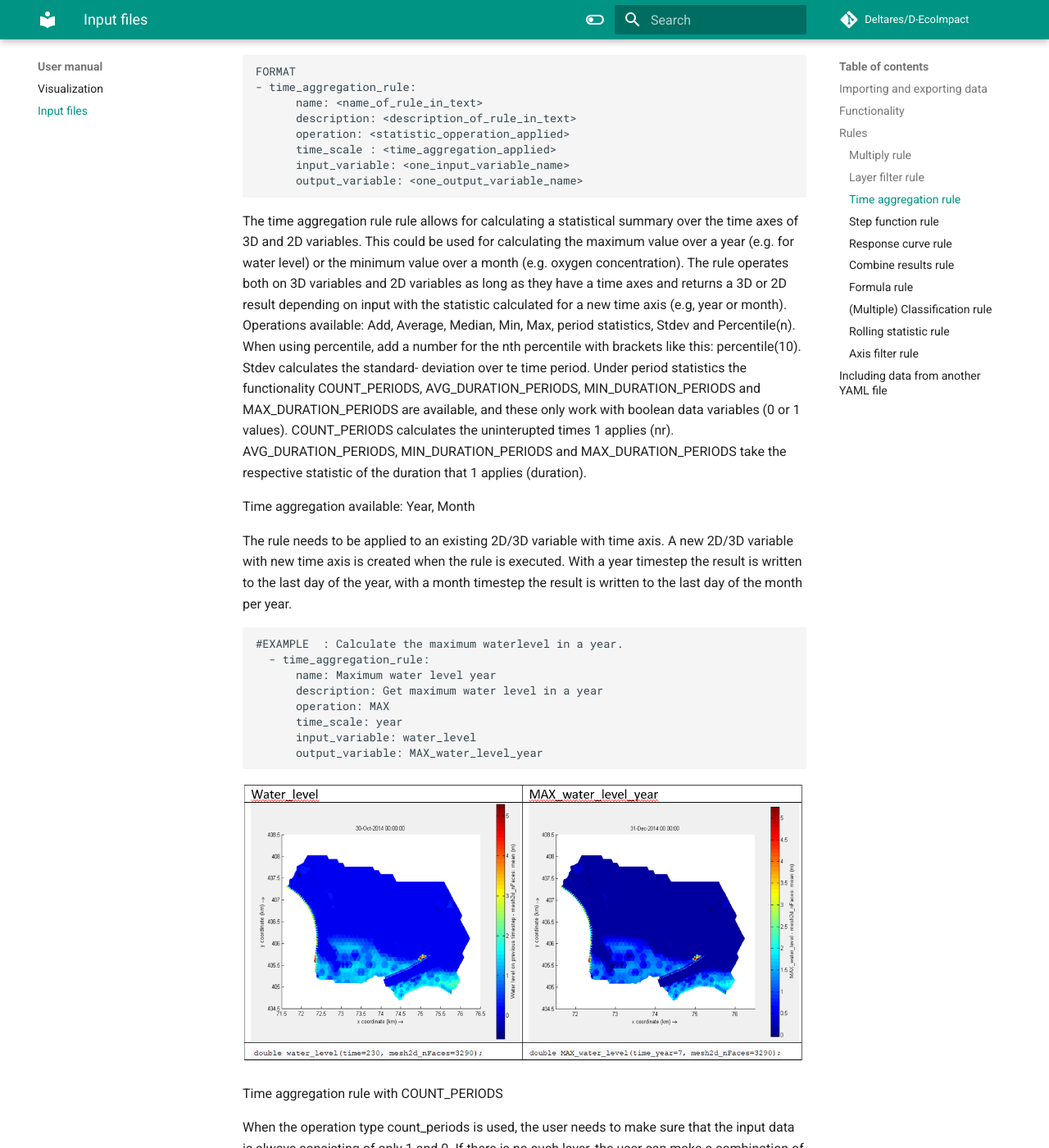
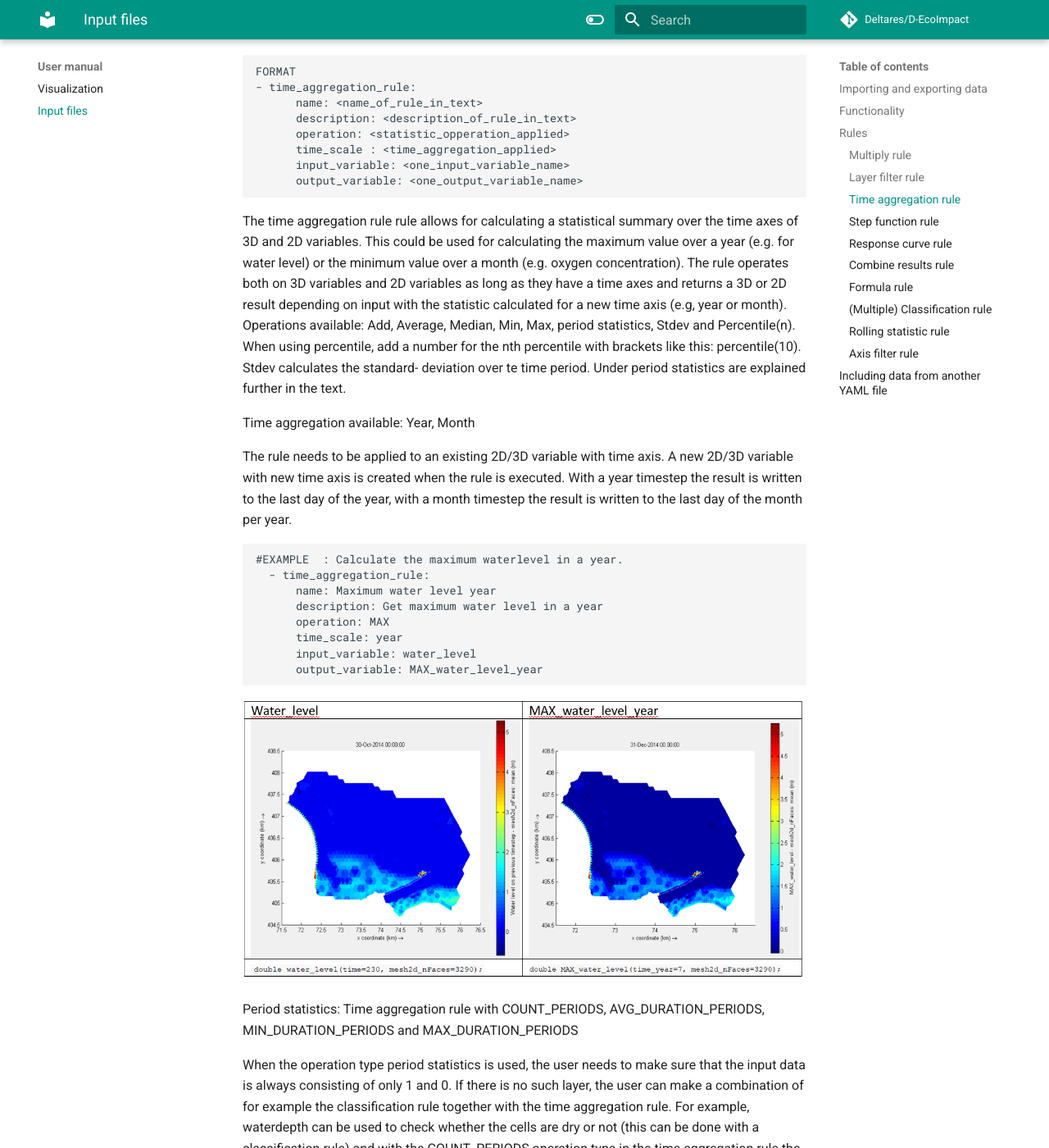
Before and after one commit to Deltares/D-EcoImpact, an MkDocs documentation site: the page built from docs/manual/input.md, in a window 1280 px wide and 1400 px high, scrolled down 5223 px. Shown: the whole window at 82% size. Built offline with MkDocs 1.6.1 and Material for MkDocs 9.7.7, drawn with Linux system fonts in a browser that asks for light colours; comment, search, counter and statistics services are not loaded; the version menu is left out; some of the changed text lies outside the part shown.

Commit message:
Correct in input for some duplication and correct PNG extension
Correct in input for some duplication and correct PNG extension

````diff
--- a/docs/manual/input.md
+++ b/docs/manual/input.md
@@ -24,7 +24,7 @@ The model needs at least one rule under “rules” to execute.
 
 ```
 #FORMAT
-version: <D-Eco Impact version_nr>
+version: <D-Eco_Impact_version_nr>
 
 input-data:
   - dataset:
@@ -183,8 +183,7 @@ FORMAT
 ```
 
 The time aggregation rule rule allows for calculating a statistical summary over the time axes of 3D and 2D variables. This could be used for calculating the maximum value over a year (e.g. for water level) or the minimum value over a month (e.g. oxygen concentration). The rule operates both on  3D variables and 2D variables as long as they have a time axes and returns a 3D or 2D result depending on input with the statistic calculated for a new time axis (e.g, year or month).
-Operations available: Add, Average, Median, Min, Max, period statistics, Stdev and Percentile(n). When using percentile, add a number for the nth percentile with brackets like this: percentile(10). Stdev calculates the standard- deviation over te time period. Under period statistics the functionality COUNT_PERIODS, AVG_DURATION_PERIODS, MIN_DURATION_PERIODS and MAX_DURATION_PERIODS are available, and these only work with boolean data variables (0 or 1 values). COUNT_PERIODS calculates the uninterupted times 1 applies (nr). AVG_DURATION_PERIODS, MIN_DURATION_PERIODS and MAX_DURATION_PERIODS take the respective statistic of the duration that 1 applies (duration).
-
+Operations available: Add, Average, Median, Min, Max, period statistics, Stdev and Percentile(n). When using percentile, add a number for the nth percentile with brackets like this: percentile(10). Stdev calculates the standard- deviation over te time period. Under period statistics are explained further in the text.
 
 Time aggregation available: Year, Month
 
@@ -203,9 +202,10 @@ The rule needs to be applied to an existing 2D/3D variable with time axis. A new
 
 ![Result Time aggregation rule](../assets/images/3_result_time_aggregation.png "Water level (in m NAP, left-hand side) with a timestep every 10 days has been summarized to the maximum for each year (right-hand side) while maintaining the face dimension (layer dimension is not present in this example, but would be maintained).")
 
-Time aggregation rule with COUNT_PERIODS
+Period statistics: Time aggregation rule with COUNT_PERIODS, AVG_DURATION_PERIODS, MIN_DURATION_PERIODS and MAX_DURATION_PERIODS
 
-When the operation type count_periods is used, the user needs to make sure that the input data is always consisting of only 1 and 0. If there is no such layer, the user can make a combination of for example the classification rule together with the time aggregation rule. For example, waterdepth can be used to check whether the cells are dry or not (this can be done with a classification rule) and with the COUNT_PERIODS operation type in the time aggregation rule the amount of periods within a year or month can be calculated.
+When the operation type period statistics is used, the user needs to make sure that the input data is always consisting of only 1 and 0. If there is no such layer, the user can make a combination of for example the classification rule together with the time aggregation rule. For example, waterdepth can be used to check whether the cells are dry or not (this can be done with a classification rule) and with the COUNT_PERIODS operation type in the time aggregation rule the amount of consecutive periods within a year or month can be calculated (nr). AVG_DURATION_PERIODS, MIN_DURATION_PERIODS and MAX_DURATION_PERIODS take the respective statistic of the duration for those consecutive periods (duration).
+
 
 
 ```
````
Also changed, not shown: docs/assets/images/3_input_response.png (renamed from docs/assets/images/3_input_response.PNG), docs/assets/images/3_input_step.png (renamed from docs/assets/images/3_input_step.PNG), docs/assets/images/3_input_step_2.png (renamed from docs/assets/images/3_input_step_2.PNG), docs/assets/images/3_result_axis_filter.png (renamed from docs/assets/images/3_result_axis_filter.PNG), docs/assets/images/3_result_classification.png (renamed from docs/assets/images/3_result_classification.PNG), docs/assets/images/3_result_classification_2.png (renamed from docs/assets/images/3_result_classification_2.PNG), docs/assets/images/3_result_rolling_statistic.png (renamed from docs/assets/images/3_result_rolling_statistic.PNG), docs/assets/images/3_result_rolling_statistic_2.png (renamed from docs/assets/images/3_result_rolling_statistic_2.PNG).
